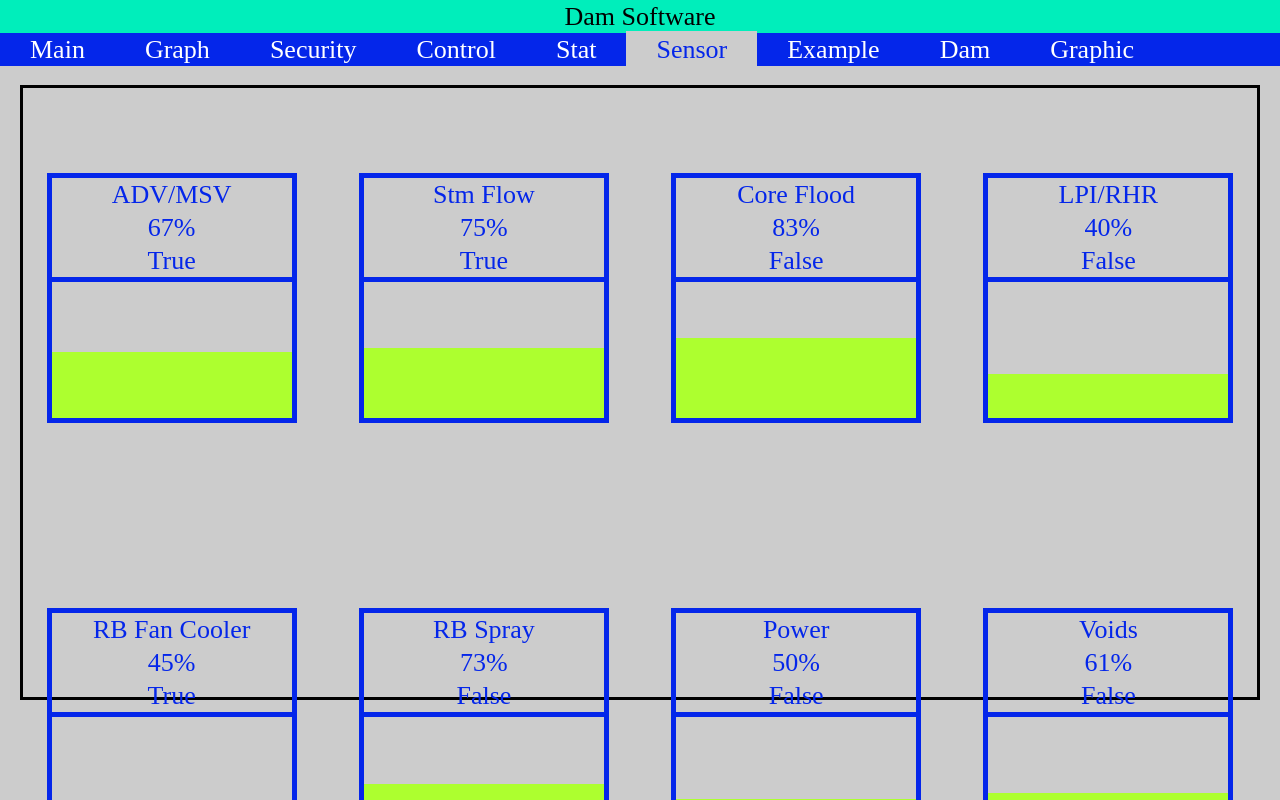
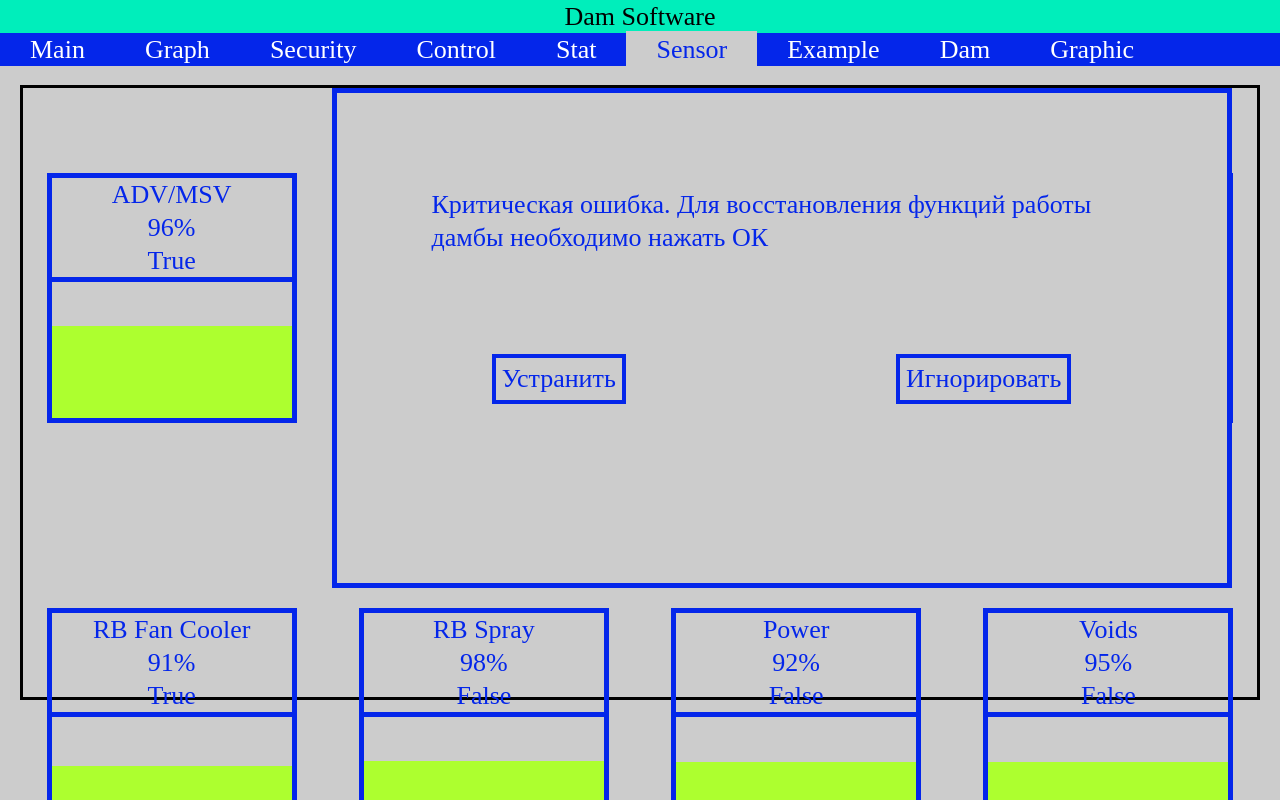
Before and after one commit to avd3v/DamSoftware, a React (Create React App) app: page /sensor in a window 1280 px wide. Built offline with nearby package versions, Linux system fonts and the light colour scheme.

Commit message:
Error Final

```diff
--- a/src/App.css
+++ b/src/App.css
@@ -673,6 +673,7 @@ table {
   height: 500px;
   position: absolute;
   left: 25%;
+  z-index: 1000;
 }
 
 .modal__items {
--- a/src/pages/Error.jsx
+++ /dev/null
@@ -1,57 +0,0 @@
-import React, { useEffect, useState } from "react";
-import ErrorModal from "./ErrorModal";
-import Modal from "./Modal";
-
-const Error = () => {
-  function randomNumber(min, max) {
-    return Math.floor(Math.random() * (max - min + 1)) + min;
-  }
-  const [open, setOpen] = React.useState(false);
-  const [modalActive, setModalActive] = React.useState(false);
-  const [num, setNum] = useState(0);
-  const [isError, setIsError] = useState(false);
-  useEffect(() => {
-    console.log(isError);
-    var interval = setInterval(() => {
-      setNum(randomNumber(1, 2));
-
-      console.log(isError);
-      console.log(num);
-      console.log(interval);
-    }, 1000);
-    if (num === 1) {
-      setIsError(true);
-    }
-    return () => {
-      clearInterval(interval);
-    };
-  }, []);
-
-  let content = null;
-
-  if (isError === true) {
-    content = <ErrorModal setModalActive={setModalActive} />;
-  } else {
-    content = <div>{isError}</div>;
-  }
-
-  return <div>{content}</div>;
-};
-export default Error;
-
-{
-  /* <div>
-  <div className="modal__content__error" onClick={(e) => e.stopPropagation()}>
-    <div className="text__error">
-      Критическая ошибка. Для восстановления функций работы дамбы необходимо
-      нажать ОК
-    </div>
-    <div className="wrapper--btn">
-      <button className="btn--error" onClick={() => setModalActive(false)}>
-        Устранить
-      </button>
-      <button className="btn--error">Игнорировать</button>
-    </div>
-  </div>
-</div>; */
-}
--- a/src/pages/ErrorModal.jsx
+++ b/src/pages/ErrorModal.jsx
@@ -1,6 +1,6 @@
-import React from "react";
+import React, { useEffect } from "react";
 
-const ErrorModal = ({ setModalActive }) => {
+const ErrorModal = (props) => {
   return (
     <div>
       <div
@@ -12,10 +12,18 @@ const ErrorModal = ({ setModalActive }) => {
           нажать ОК
         </div>
         <div className="wrapper--btn">
-          <button className="btn--error" onClick={() => setModalActive(false)}>
+          <button
+            className="btn--error"
+            onClick={() => props.repairErrorCallBack()}
+          >
             Устранить
           </button>
-          <button className="btn--error">Игнорировать</button>
+          <button
+            className="btn--error"
+            onClick={() => props.ignoreErrorCallBack()}
+          >
+            Игнорировать
+          </button>
         </div>
       </div>
     </div>
--- a/src/pages/Generator.jsx
+++ b/src/pages/Generator.jsx
@@ -1,7 +1,7 @@
 import { useEffect, useState } from "react";
 import style from "./Example/Example.module.css";
 
-const Generator = () => {
+const Generator = (props) => {
   const value = Math.random() > Math.random();
 
   let part = null;
@@ -12,19 +12,25 @@ const Generator = () => {
   }
 
   const [num, setNum] = useState(50);
+
   function randomNumberInRange(min, max) {
     return Math.floor(Math.random() * (max - min + 1)) + min;
   }
 
   useEffect(() => {
+    console.log(props);
     const interval = setInterval(() => {
-      setNum(randomNumberInRange(40, 85));
+      if (props.isError) {
+        setNum(randomNumberInRange(90, 100));
+      } else {
+        setNum(randomNumberInRange(50, 85));
+      }
     }, 1000);
 
     return () => {
       clearInterval(interval);
     };
-  }, []);
+  }, [props.isError]);
 
   return (
     <div>
@@ -43,5 +49,3 @@ const Generator = () => {
 };
 
 export default Generator;
-
-// , rotate: `${num}deg`
--- a/src/pages/Main.jsx
+++ b/src/pages/Main.jsx
@@ -1,7 +1,6 @@
 import React, { useState } from "react";
 import Modal from "./Modal";
 import Moment from "react-moment";
-import Error from "./Error";
 
 function Main() {
   const [modalActive, setModalActive] = React.useState(false);
@@ -19,7 +18,7 @@ function Main() {
         active={modalActive}
         setActive={setModalActive}
       />
-      <Error />
+
       <div id="mainPage" className="panel visiblepanel">
         <div className="leftPanel">
           <div className="leftPanelInner">
--- a/src/pages/Sensor.jsx
+++ b/src/pages/Sensor.jsx
@@ -1,14 +1,60 @@
-import React from "react";
+import React, { useEffect, useState } from "react";
 import Generator from "./Generator";
+import ErrorModal from "./ErrorModal";
+// import Error from "./Error";
 
 const Sensor = ({ num }) => {
+  function randomNumber(min, max) {
+    return Math.floor(Math.random() * (max - min + 1)) + min;
+  }
+
+  const [isError, setIsError] = useState(false);
+  const [isErrorIgnoring, setErrorIgnoring] = useState(false);
+  const [modalActive, setModalActive] = React.useState(false);
+  // const [randNum, setRandNum] = useState(0);
+
+  function repairError() {
+    setIsError(false);
+  }
+
+  function ignoreError() {
+    setErrorIgnoring(true);
+  }
+
+  function returnModal() {
+    setErrorIgnoring(false);
+  }
+
+  useEffect(() => {
+    const interval = setInterval(() => {
+      if (isError === false) {
+        var rand_num = randomNumber(1, 4);
+
+        if (rand_num === 1) {
+          setIsError(true);
+        }
+      }
+    }, 1000);
+    return () => clearInterval(interval);
+  }, []);
+
   return (
+    <>
+      {isError && !isErrorIgnoring && (
+        <ErrorModal
+          repairErrorCallBack={repairError}
+          ignoreErrorCallBack={ignoreError}
+        />
+      )}
+
       <div className="sensors--items">
         <div className="sensor--item">
           <div>ADV/MSV</div>
           <div className="block--sensor">{num}</div>
+          {/* <Error /> */}
+
           <div>
-          <Generator num={num} />
+            <Generator isError={isError} />
           </div>
         </div>
 
@@ -16,46 +62,53 @@ const Sensor = ({ num }) => {
           <div>Stm Flow</div>
           <div className="block--sensor">{num}</div>
           <div>
-          <Generator num={num} />
+            <Generator isError={isError} />
           </div>
         </div>
         <div className="sensor--item">
           <div>Core Flood</div>
           <div>
-          <Generator />
+            <Generator isError={isError} />
           </div>
         </div>
         <div className="sensor--item">
           <div>LPI/RHR</div>
           <div>
-          <Generator />
+            <Generator isError={isError} />
           </div>
         </div>
         <div className="sensor--item">
           <div>RB Fan Cooler</div>
           <div>
-          <Generator />
+            <Generator isError={isError} />
           </div>
         </div>
         <div className="sensor--item">
           <div>RB Spray</div>
           <div>
-          <Generator />
+            <Generator isError={isError} />
           </div>
         </div>
         <div className="sensor--item">
           <div>Power</div>
           <div>
-          <Generator />
+            <Generator isError={isError} />
           </div>
         </div>
         <div className="sensor--item">
           <div>Voids</div>
           <div>
-          <Generator />
+            <Generator isError={isError} />
           </div>
         </div>
+
+        <div>
+          {isError && (
+            <button onClick={() => returnModal()}> Обнаружена ошибка </button>
+          )}
         </div>
+      </div>
+    </>
   );
 };
 
```
Lines whose indentation alone changed are shown as unchanged.
